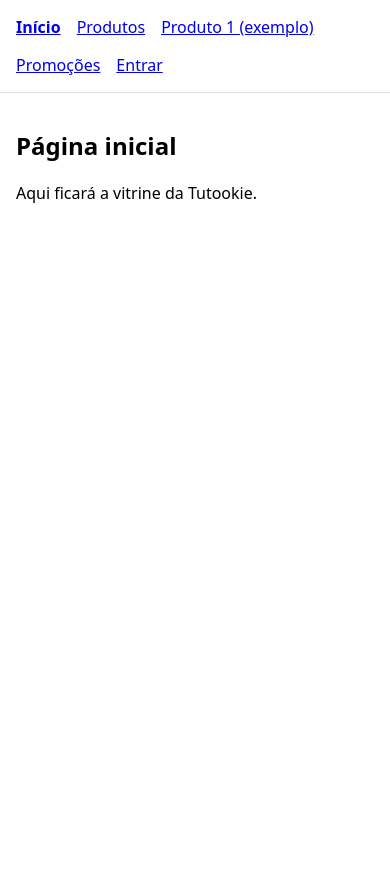
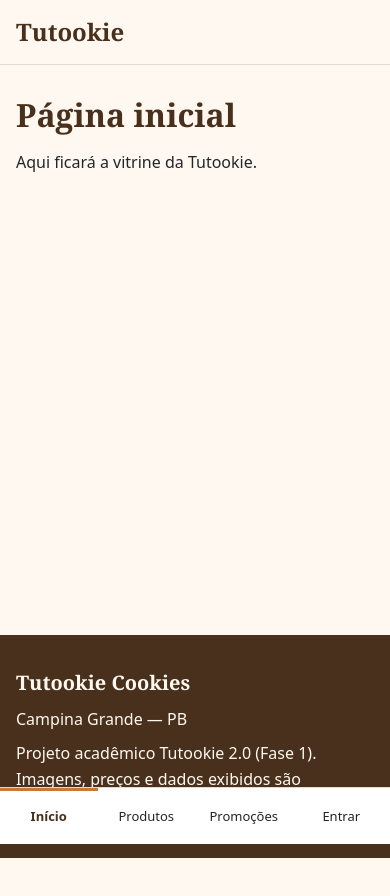
Before and after one commit to diegosojr/tutookie-2-0, a React (Vite) app: page / in a window 390 px wide. Shown: the top 896 px of the page. Before the commit the page ends 844 px from the top, so only its background shows below. Built offline with nearby package versions, Linux system fonts and the light colour scheme.

Commit message:
feat: adiciona identidade visual base e layout publico responsivo

```diff
--- a/package.json
+++ b/package.json
@@ -10,6 +10,8 @@
     "preview": "vite preview"
   },
   "dependencies": {
+    "@fontsource-variable/dm-sans": "^5.3.0",
+    "@fontsource-variable/fraunces": "^5.3.0",
     "react": "^19.3.1",
     "react-dom": "^19.3.1",
     "react-router": "^8.5.1"
--- a/src/App.jsx
+++ b/src/App.jsx
@@ -1,4 +1,5 @@
-import { Routes, Route, NavLink } from 'react-router'
+import { Routes, Route } from 'react-router'
+import PublicLayout from './layouts/PublicLayout.jsx'
 import HomePage from './pages/public/HomePage.jsx'
 import CatalogPage from './pages/public/CatalogPage.jsx'
 import ProductDetailPage from './pages/public/ProductDetailPage.jsx'
@@ -8,26 +9,17 @@ import NotFoundPage from './pages/public/NotFoundPage.jsx'
 
 function App() {
   return (
-    <>
-      <nav aria-label="Navegação principal (provisória)">
-        <NavLink to="/">Início</NavLink>
-        <NavLink to="/produtos">Produtos</NavLink>
-        <NavLink to="/produto/1">Produto 1 (exemplo)</NavLink>
-        <NavLink to="/promocoes">Promoções</NavLink>
-        <NavLink to="/login">Entrar</NavLink>
-      </nav>
-
-      <main>
     <Routes>
+      {/* Todas as rotas públicas compartilham o mesmo cabeçalho e rodapé */}
+      <Route element={<PublicLayout />}>
         <Route path="/" element={<HomePage />} />
         <Route path="/produtos" element={<CatalogPage />} />
         <Route path="/produto/:id" element={<ProductDetailPage />} />
         <Route path="/promocoes" element={<PromotionsPage />} />
         <Route path="/login" element={<LoginPage />} />
         <Route path="*" element={<NotFoundPage />} />
+      </Route>
     </Routes>
-      </main>
-    </>
   )
 }
 
--- /dev/null
+++ b/src/components/Footer.jsx
@@ -0,0 +1,16 @@
+function Footer() {
+  return (
+    <footer className="site-footer">
+      <div className="container">
+        <p className="site-footer__brand">Tutookie Cookies</p>
+        <p>Campina Grande — PB</p>
+        <p>
+          Projeto acadêmico Tutookie 2.0 (Fase 1). Imagens, preços e dados
+          exibidos são demonstrativos.
+        </p>
+      </div>
+    </footer>
+  )
+}
+
+export default Footer
--- /dev/null
+++ b/src/components/Header.jsx
@@ -0,0 +1,35 @@
+import { Link, NavLink } from 'react-router'
+
+function Header() {
+  return (
+    <header className="site-header">
+      <div className="container site-header__inner">
+        {/* Espaço reservado: a logomarca original entrará aqui */}
+        <Link to="/" className="brand" aria-label="Tutookie, página inicial">
+          Tutookie
+        </Link>
+
+        <nav className="main-nav" aria-label="Navegação principal">
+          <ul>
+            <li>
+              <NavLink to="/" end>
+                Início
+              </NavLink>
+            </li>
+            <li>
+              <NavLink to="/produtos">Produtos</NavLink>
+            </li>
+            <li>
+              <NavLink to="/promocoes">Promoções</NavLink>
+            </li>
+            <li>
+              <NavLink to="/login">Entrar</NavLink>
+            </li>
+          </ul>
+        </nav>
+      </div>
+    </header>
+  )
+}
+
+export default Header
--- /dev/null
+++ b/src/components/MobileTabBar.jsx
@@ -0,0 +1,26 @@
+import { NavLink } from 'react-router'
+
+function MobileTabBar() {
+  return (
+    <nav className="tabbar" aria-label="Navegação inferior">
+      <ul>
+        <li>
+          <NavLink to="/" end>
+            Início
+          </NavLink>
+        </li>
+        <li>
+          <NavLink to="/produtos">Produtos</NavLink>
+        </li>
+        <li>
+          <NavLink to="/promocoes">Promoções</NavLink>
+        </li>
+        <li>
+          <NavLink to="/login">Entrar</NavLink>
+        </li>
+      </ul>
+    </nav>
+  )
+}
+
+export default MobileTabBar
--- a/src/index.css
+++ /dev/null
@@ -1,27 +0,0 @@
-*,
-*::before,
-*::after {
-  box-sizing: border-box;
-}
-
-body {
-  margin: 0;
-  font-family: system-ui, sans-serif;
-}
-
-/* Estilo temporário só para testar as rotas. Será refeito na identidade visual. */
-nav {
-  display: flex;
-  flex-wrap: wrap;
-  gap: 1rem;
-  padding: 1rem;
-  border-bottom: 1px solid #ddd;
-}
-
-nav a.active {
-  font-weight: bold;
-}
-
-main {
-  padding: 1rem;
-}
--- /dev/null
+++ b/src/layouts/PublicLayout.jsx
@@ -0,0 +1,23 @@
+import { Outlet } from 'react-router'
+import Header from '../components/Header.jsx'
+import Footer from '../components/Footer.jsx'
+import MobileTabBar from '../components/MobileTabBar.jsx'
+
+function PublicLayout() {
+  return (
+    <>
+      <a className="skip-link" href="#conteudo">
+        Pular para o conteúdo
+      </a>
+      <Header />
+      <main id="conteudo" className="site-main container" tabIndex={-1}>
+        {/* O Outlet é onde a página da rota atual aparece */}
+        <Outlet />
+      </main>
+      <Footer />
+      <MobileTabBar />
+    </>
+  )
+}
+
+export default PublicLayout
--- a/src/main.jsx
+++ b/src/main.jsx
@@ -1,7 +1,11 @@
 import { StrictMode } from 'react'
 import { createRoot } from 'react-dom/client'
 import { BrowserRouter } from 'react-router'
-import './index.css'
+import '@fontsource-variable/fraunces/wght.css'
+import '@fontsource-variable/dm-sans/wght.css'
+import './styles/tokens.css'
+import './styles/base.css'
+import './styles/layout.css'
 import App from './App.jsx'
 
 createRoot(document.getElementById('root')).render(
--- /dev/null
+++ b/src/styles/base.css
@@ -0,0 +1,90 @@
+/* BASE — reset, tipografia, foco visível e utilitários globais. */
+*,
+*::before,
+*::after {
+  box-sizing: border-box;
+}
+
+body {
+  margin: 0;
+  font-family: var(--font-body);
+  font-size: 1rem;
+  line-height: 1.6;
+  color: var(--color-text);
+  background: var(--color-cream);
+}
+
+h1,
+h2,
+h3 {
+  font-family: var(--font-display);
+  color: var(--color-chocolate);
+  line-height: 1.15;
+  margin: 0 0 var(--space-4);
+}
+
+h1 {
+  font-size: clamp(2rem, 5vw, 3.25rem);
+}
+
+h2 {
+  font-size: clamp(1.5rem, 3.5vw, 2.25rem);
+}
+
+p {
+  margin: 0 0 var(--space-4);
+}
+
+a {
+  color: var(--color-orange-strong);
+  text-underline-offset: 0.2em;
+}
+
+img {
+  display: block;
+  max-width: 100%;
+}
+
+/* Foco visível para navegação por teclado (tecla Tab) */
+:focus-visible {
+  outline: 3px solid var(--color-chocolate);
+  outline-offset: 3px;
+  border-radius: var(--radius-sm);
+}
+
+/* Largura máxima e margens laterais do conteúdo */
+.container {
+  width: min(100% - 2rem, var(--container));
+  margin-inline: auto;
+}
+
+/* Link "Pular para o conteúdo": só aparece quando recebe foco pelo teclado */
+.skip-link {
+  position: absolute;
+  top: -5rem;
+  left: var(--space-4);
+  z-index: 100;
+  padding: var(--space-3) var(--space-4);
+  background: var(--color-chocolate);
+  color: var(--color-cream);
+  border-radius: var(--radius-sm);
+}
+
+.skip-link:focus {
+  top: var(--space-4);
+}
+
+.skip-link:focus-visible {
+  outline-color: var(--color-orange);
+}
+
+/* Respeita quem prefere menos animação */
+@media (prefers-reduced-motion: reduce) {
+  *,
+  *::before,
+  *::after {
+    animation-duration: 0.01ms !important;
+    transition-duration: 0.01ms !important;
+    scroll-behavior: auto !important;
+  }
+}
--- /dev/null
+++ b/src/styles/layout.css
@@ -0,0 +1,146 @@
+/* LAYOUT — cabeçalho, barra inferior (mobile), conteúdo e rodapé. */
+
+/* ---------- Cabeçalho ---------- */
+.site-header {
+  position: sticky;
+  top: 0;
+  z-index: 20;
+  background: var(--color-cream);
+  border-bottom: 1px solid var(--color-border);
+}
+
+.site-header__inner {
+  display: flex;
+  align-items: center;
+  justify-content: space-between;
+  gap: var(--space-4);
+  min-height: var(--header-height);
+}
+
+/* Espaço reservado da logomarca (será trocado pelo arquivo original) */
+.brand {
+  font-family: var(--font-display);
+  font-size: 1.5rem;
+  font-weight: 700;
+  color: var(--color-chocolate);
+  text-decoration: none;
+}
+
+/* Menu do topo: escondido no celular */
+.main-nav {
+  display: none;
+}
+
+.main-nav ul {
+  display: flex;
+  gap: var(--space-6);
+  margin: 0;
+  padding: 0;
+  list-style: none;
+}
+
+.main-nav a {
+  padding: var(--space-2) 0;
+  color: var(--color-chocolate);
+  font-weight: 500;
+  text-decoration: none;
+  border-bottom: 2px solid transparent;
+}
+
+.main-nav a:hover {
+  border-bottom-color: var(--color-orange);
+}
+
+.main-nav a.active {
+  font-weight: 700;
+  border-bottom-color: var(--color-orange);
+}
+
+/* ---------- Conteúdo principal ---------- */
+.site-main {
+  min-height: 60vh;
+  padding-block: var(--space-8);
+}
+
+.site-main:focus {
+  outline: none;
+}
+
+/* ---------- Barra inferior (somente celular) ---------- */
+.tabbar {
+  position: fixed;
+  right: 0;
+  bottom: 0;
+  left: 0;
+  z-index: 30;
+  background: var(--color-white);
+  border-top: 1px solid var(--color-border);
+  padding-bottom: env(safe-area-inset-bottom);
+}
+
+.tabbar ul {
+  display: grid;
+  grid-template-columns: repeat(4, 1fr);
+  margin: 0;
+  padding: 0;
+  list-style: none;
+}
+
+.tabbar a {
+  display: flex;
+  align-items: center;
+  justify-content: center;
+  min-height: var(--tabbar-height);
+  padding: var(--space-2);
+  font-size: 0.8125rem;
+  color: var(--color-text);
+  text-decoration: none;
+}
+
+.tabbar a.active {
+  font-weight: 700;
+  color: var(--color-chocolate);
+  box-shadow: inset 0 3px 0 var(--color-orange);
+}
+
+/* Espaço para a barra inferior não cobrir o rodapé */
+body {
+  padding-bottom: calc(var(--tabbar-height) + env(safe-area-inset-bottom));
+}
+
+/* ---------- Rodapé ---------- */
+.site-footer {
+  margin-top: var(--space-16);
+  padding-block: var(--space-8);
+  background: var(--color-chocolate);
+  color: var(--color-cream);
+}
+
+.site-footer p {
+  margin: 0 0 var(--space-2);
+}
+
+.site-footer__brand {
+  font-family: var(--font-display);
+  font-size: 1.25rem;
+  font-weight: 700;
+}
+
+.site-footer :focus-visible {
+  outline-color: var(--color-cream);
+}
+
+/* ---------- Telas maiores (tablet e computador) ---------- */
+@media (min-width: 48rem) {
+  .main-nav {
+    display: block;
+  }
+
+  .tabbar {
+    display: none;
+  }
+
+  body {
+    padding-bottom: 0;
+  }
+}
--- /dev/null
+++ b/src/styles/tokens.css
@@ -0,0 +1,40 @@
+/* TOKENS DE DESIGN — cores, fontes e medidas da Tutookie 2.0.
+   Para mudar o visual do site inteiro, altere os valores aqui. */
+:root {
+  /* Cores da marca */
+  --color-orange: #c87938;
+  --color-orange-strong: #8f4f14; /* versão escura do laranja, boa para texto */
+  --color-chocolate: #48301c;
+  --color-cream: #fff8f0;
+  --color-gray-light: #f2f3f5;
+  --color-text: #24252b;
+  --color-white: #ffffff;
+  --color-border: #e6d9cb;
+
+  /* Tipografia */
+  --font-display: 'Fraunces Variable', Georgia, serif;
+  --font-body: 'DM Sans Variable', system-ui, sans-serif;
+
+  /* Espaçamentos */
+  --space-1: 0.25rem;
+  --space-2: 0.5rem;
+  --space-3: 0.75rem;
+  --space-4: 1rem;
+  --space-6: 1.5rem;
+  --space-8: 2rem;
+  --space-12: 3rem;
+  --space-16: 4rem;
+
+  /* Bordas e sombras */
+  --radius-sm: 8px;
+  --radius-md: 14px;
+  --radius-lg: 24px;
+  --radius-pill: 999px;
+  --shadow-sm: 0 1px 2px rgba(72, 48, 28, 0.08);
+  --shadow-md: 0 8px 24px rgba(72, 48, 28, 0.12);
+
+  /* Medidas do layout */
+  --container: 72rem;
+  --header-height: 4rem;
+  --tabbar-height: 3.5rem;
+}
```
Also changed, not shown: 1 other file (tests, documents, lock files or other folders). Lines whose indentation alone changed are shown as unchanged.
